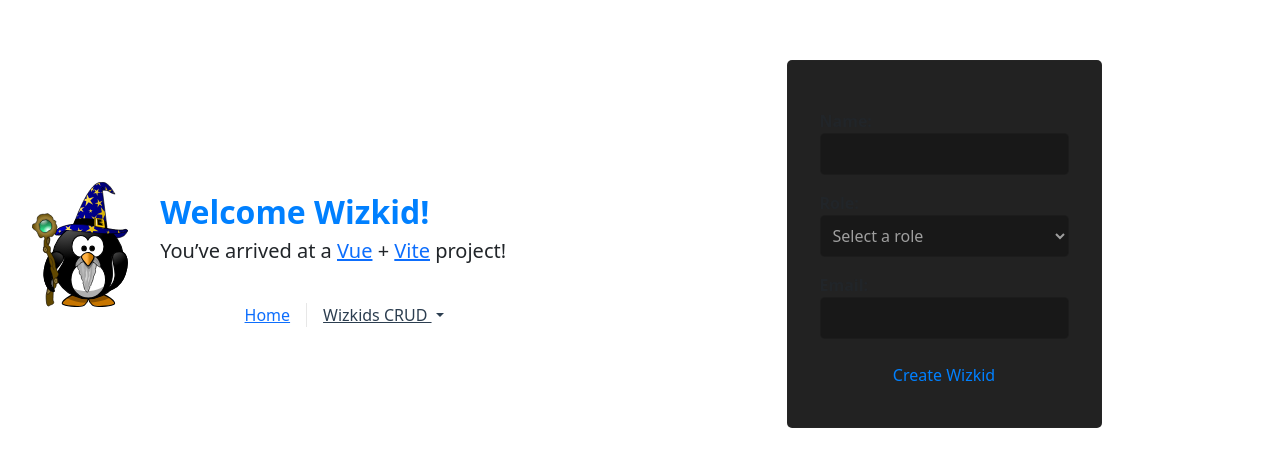
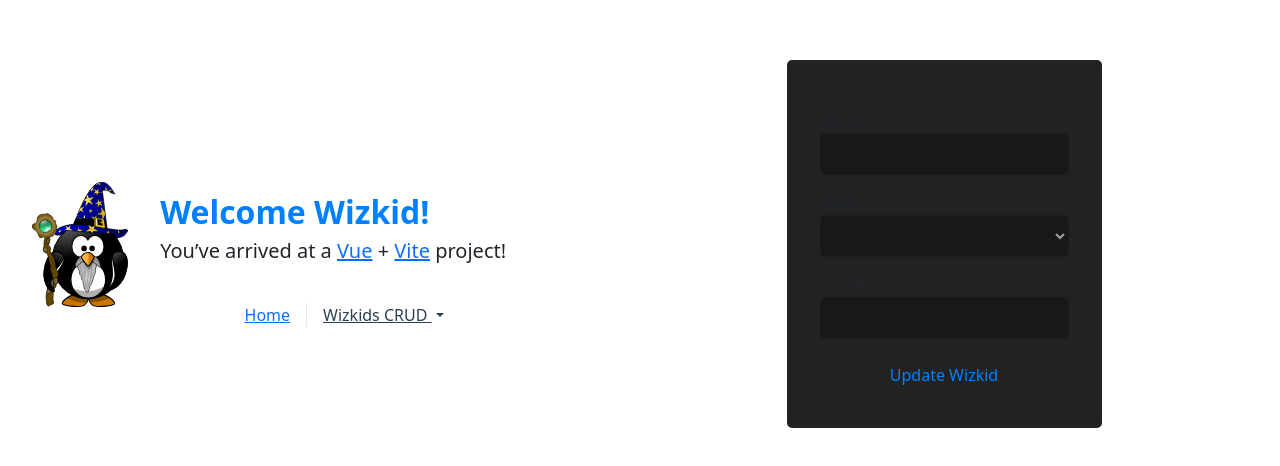
Before and after one commit to DylanovE/DylanovE.github.io, a Vue app: page /wizkids-update/1 in a window 1280 px wide. Shown: the part 156-622 px from the top of the page. Built offline with nearby package versions, Linux system fonts and the light colour scheme; the HTML template or start-up script is replaced by a standard one.

Commit message:
updating wizkid form, the axios.put is not working properly yet.
error i get when trying to update is simply 'error updating wizkid' the console log eror shows PUThttp://localhost:8000/wizkids/[object SubmitEvent]

which gives a status 404 not found

```diff
--- a/src/views/WizKidUpdate.vue
+++ b/src/views/WizKidUpdate.vue
@@ -1,9 +1,123 @@
 <script setup>
-import WizkidUpdate from '@/components/CRUD/TheWizkidUpdate.vue'
+  import axios from 'axios';
+  import {ref } from 'vue'
+  import { useRoute } from 'vue-router'
+
+  defineProps({
+    id: Number
+  })
+
+  const route = useRoute()
+
+  const roles = {
+    1: 'Boss',
+    2: 'Developer',
+    3: 'Designer',
+    4: 'Intern'
+  }
+
+  const name = ref(route.query.name)
+  const role = ref(route.query.role)
+  const email = ref('') // Set the email to an empty string since it is not being passed in
+
+  const postMessage = ref('')
+
+  async function updateWizkid(id) {
+  try {
+    const response = await axios.put(`http://localhost:8000/wizkids/${id}`, {
+      name: name.value,
+      role: role.value
+    })
+
+    if (response.status === 200) {
+      postMessage.value = 'Wizkid updated successfully!'
+    } else {
+      postMessage.value = 'Failed to update Wizkid'
+    }
+  } catch (error) {
+    console.error(error)
+    postMessage.value = 'Error updating Wizkid'
+  }
+}
+
 </script>
 
 <template>
-  <main>
-    <WizkidUpdate />
-  </main>
+  <div class="form-container">
+    <form @submit.prevent="updateWizkid">
+      <div class="message" :class="{ 'text-success': postMessage === 'Wizkid updated successfully!', 'text-danger': postMessage !== 'Wizkid updated successfully!' }">{{ postMessage }}</div>
+      <div class="form-group">
+        <label for="name">Name:</label>
+        <input type="text" id="name" v-model="name">
+      </div>
+      <div class="form-group">
+        <label for="role">Role:</label>
+        <select id="role" v-model="role">
+          <option value="">Select a role</option>
+          <option :value="key" v-for="(value, key) in roles" :key="key">{{ value }}</option>
+        </select>
+      </div>
+      <div class="form-group">
+        <label for="email">Email:</label>
+        <input type="email" id="email" v-model="email" disabled>
+      </div>
+      <button type="submit" class="blue">Update Wizkid</button>
+    </form>
+  </div>
 </template>
+
+<style scoped>
+.message {
+  font-size: 0.76rem;
+  align-self: center;
+}
+
+.form-container {
+  display: flex;
+  justify-content: center;
+  align-items: center;
+  height: 100vh;
+}
+
+form {
+  display: flex;
+  flex-direction: column;
+  gap: 1rem;
+  padding: 2rem;
+  background-color: var(--vt-c-black-soft);
+  border: 1px solid var(--color-border);
+  border-radius: 5px;
+}
+
+.form-group {
+  display: flex;
+  flex-direction: column;
+}
+
+label {
+  font-weight: bold;
+}
+
+input,
+select {
+  background-color: var(--vt-c-black);
+  color: var(--vt-c-text-dark-2);
+  padding: 0.5rem;
+  border: 1px solid var(--color-border);
+  border-radius: 5px;
+  font-size: 1rem;
+}
+
+button[type="submit"] {
+  background-color: rgba(0, 0, 0, 0);
+  padding: 0.5rem 1rem;
+  border: none;
+  border-radius: 5px;
+  font-size: 1rem;
+  cursor: pointer;
+}
+
+button[type="submit"]:hover {
+  color: rgb(0, 38, 255);
+}
+</style>
```
